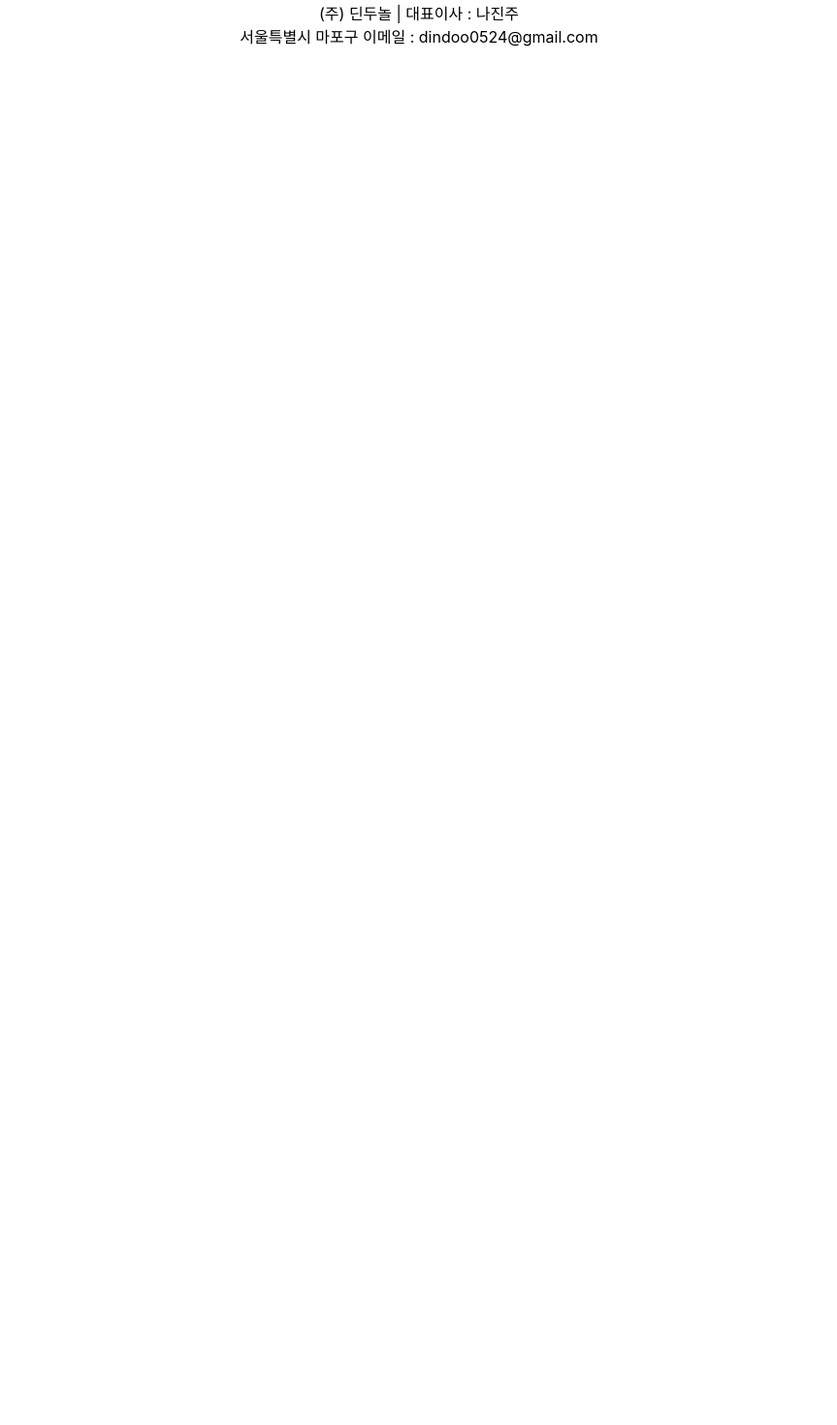
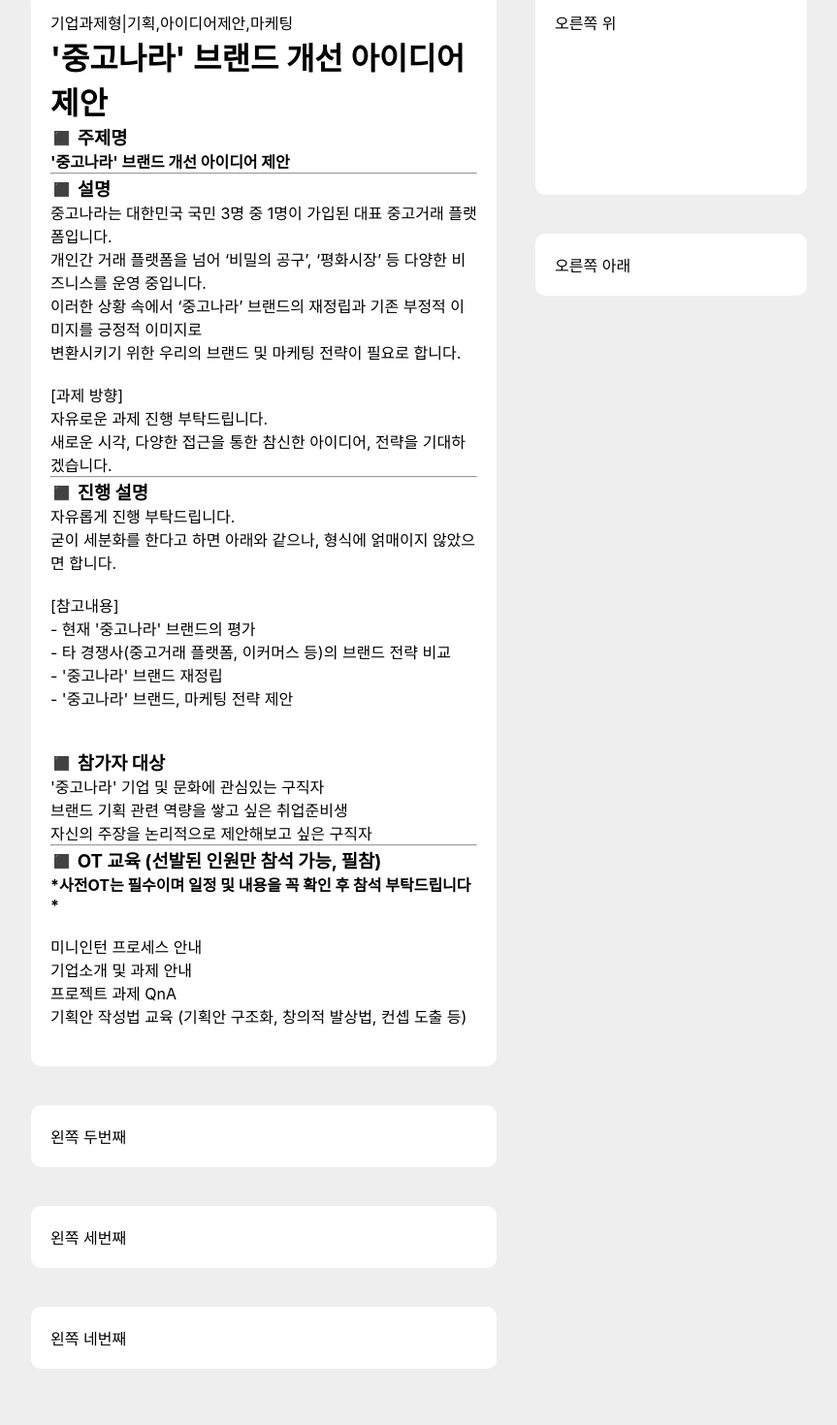
Before and after one commit to JinjuNa/miniowner, a React (Create React App) app: page /projectInfo/1 in a window 1280 px wide. Shown: the part 120-1590 px from the top of the page at 97% size, without its empty margins (208-1071 px from the left). Before the commit the page ends 800 px from the top, so only its background shows below. Built offline with nearby package versions, Linux system fonts and the light colour scheme.

Commit message:
프로젝트 상세페이지 1차 마크업

```diff
--- a/src/App.js
+++ b/src/App.js
@@ -5,7 +5,7 @@
 import Header from './components/Header';
 import Home from './pages/Home';
 import Project from './pages/Project';
-import Item from './pages/Item';
+import ProjectInfo from './pages/ProjectInfo';
 import Signup from './pages/Signup';
 import Login from './pages/Login';
 import Footer from './components/Footer';
@@ -19,7 +19,7 @@
       <Switch>
           <Route exact path="/" component={Home}/>
           <Route path="/project" component={Project}/>
-          <Route path="/item/:num" component={Item}/>
+          <Route path="/projectInfo/:num" component={ProjectInfo}/>
           <Route path="/signup" component={Signup} />
           <Route path="/login" component={Login} />
       </Switch>
--- a/src/components/ProjectComponent.js
+++ b/src/components/ProjectComponent.js
@@ -6,7 +6,7 @@
     if(props.status === '모집 중'){ statusClass += 'green' }
     if(props.status === '진행 중'){ statusClass += 'red' }
     if(props.status === '종료'){ statusClass += 'gray' }
-    const link = '/item/'+props.num;
+    const link = '/projectInfo/'+props.num;
 
     return (
         <li className="project-item">
--- a/src/components/Slider.js
+++ b/src/components/Slider.js
@@ -1,4 +1,5 @@
 import React, { useState, useEffect, useRef } from "react";
+import './Slider.css';
 
 const CarouselComponent = ({slideItem}) =>{
   return (
--- a/src/pages/Item.js
+++ /dev/null
@@ -1,12 +0,0 @@
-import React from 'react';
-
-
-const Item = () => {
-  return (
-    <main className="page-container">
-        Item
-    </main>
-  )
-}
-
-export default Item;
--- /dev/null
+++ b/src/pages/ProjectInfo.css
@@ -0,0 +1,24 @@
+.project-info-container{
+    display: flex;
+    justify-content: space-between;
+}
+
+.project-info-left{
+    width:60%;
+}
+
+.project-info-right{
+    width:35%;
+}
+
+.project-info-item{
+    background-color: #fff;
+    border-radius: 10px;
+    padding:20px;
+    margin-bottom:40px;
+}
+
+.project-info-right-up{
+
+    height: 170px;
+}
--- /dev/null
+++ b/src/pages/ProjectInfo.js
@@ -0,0 +1,96 @@
+import React from 'react';
+import './ProjectInfo.css';
+
+
+const ProjectInfo = () => {
+  return (
+    <main className="page-container">
+      <div className="project-info-container">
+        <div className="project-info-left">
+          <div className="project-info-left-first project-info-item">
+            <div>
+              <div class="header-info">
+                <span type="normal" class="ProjectPostContent__HeaderType-sc-10lbjx9-2 lhPmbD">
+                  기업과제형</span>
+                  <span class="division-line">|</span>
+                  <span class="field-wrapper">
+                    <span class="field">기획,</span>
+                    <span class="field">아이디어제안,</span>
+                    <span class="field">마케팅</span>
+                  </span>
+              </div>
+              <h1 class="header-title">'중고나라' 브랜드 개선 아이디어 제안</h1>
+            </div>
+            <div class="ProjectPostContent__BodyWrapper-sc-10lbjx9-3 fWbeqv">
+              <h3>◼️ 주제명</h3>
+              <h4><strong>'중고나라' 브랜드 개선 아이디어 제안 <br /></strong></h4>
+              <hr/>
+                <h3>◼️ 설명</h3>
+                <p>
+                중고나라는 대한민국 국민 3명 중 1명이 가입된 대표 중고거래 플랫폼입니다.<br />
+                개인간 거래 플랫폼을 넘어 ‘비밀의 공구’, ‘평화시장’ 등 다양한 비즈니스를 운영 중입니다.<br />
+                이러한 상황 속에서 ‘중고나라’ 브랜드의 재정립과 기존 부정적 이미지를 긍정적 이미지로 <br />
+                변환시키기 위한 우리의 브랜드 및 마케팅 전략이 필요로 합니다.<br />
+                <br />
+                [과제 방향]<br />
+                자유로운 과제 진행 부탁드립니다. <br />
+                새로운 시각, 다양한 접근을 통한 참신한 아이디어, 전략을 기대하겠습니다. <br />
+                </p>
+                <p></p><hr/>
+                <h3>◼️ 진행 설명</h3>
+                <ol>
+                  자유롭게 진행 부탁드립니다. <br />
+                  굳이 세분화를 한다고 하면 아래와 같으나, 형식에 얽매이지 않았으면 합니다. <br />
+                  <br />
+                  [참고내용]<br />
+                  - 현재 '중고나라' 브랜드의 평가<br />
+                  - 타 경쟁사(중고거래 플랫폼, 이커머스 등)의 브랜드 전략 비교 <br />
+                  - '중고나라' 브랜드 재정립<br />
+                  - '중고나라' 브랜드, 마케팅 전략 제안 <br />
+                  <br />
+                </ol>
+                <br />
+                <h3>◼️ 참가자 대상</h3>
+                <ul>
+                <li>'중고나라' 기업 및 문화에 관심있는 구직자</li>
+                <li>브랜드 기획 관련 역량을 쌓고 싶은 취업준비생 </li>
+                <li>자신의 주장을 논리적으로 제안해보고 싶은 구직자</li>
+                </ul>
+                <hr/>
+                <h3>◼️ OT 교육 (선발된 인원만 참석 가능, 필참)</h3>
+                <ol>
+                <b>*사전OT는 필수이며 일정 및 내용을 꼭 확인 후 참석 부탁드립니다*</b><br />
+                <br />
+                <li> 미니인턴 프로세스 안내</li>
+                <li> 기업소개 및 과제 안내</li>
+                <li> 프로젝트 과제 QnA</li>
+                <li> 기획안 작성법 교육 (기획안 구조화, 창의적 발상법, 컨셉 도출 등)</li>
+                </ol>
+                <br />
+            </div>
+          </div>
+
+          <div className="project-info-second project-info-item">
+            왼쪽 두번째
+          </div>
+          <div className="project-info-third project-info-item">
+            왼쪽 세번째
+          </div>
+          <div className="project-info-forth project-info-item">
+            왼쪽 네번째
+          </div>
+        </div>
+        <div className="project-info-right">
+          <div className="project-info-right-up project-info-item">
+            오른쪽 위
+          </div>
+          <div className="project-info-right-down project-info-item">
+            오른쪽 아래
+          </div>
+        </div>
+      </div>
+    </main>
+  )
+}
+
+export default ProjectInfo;
```
